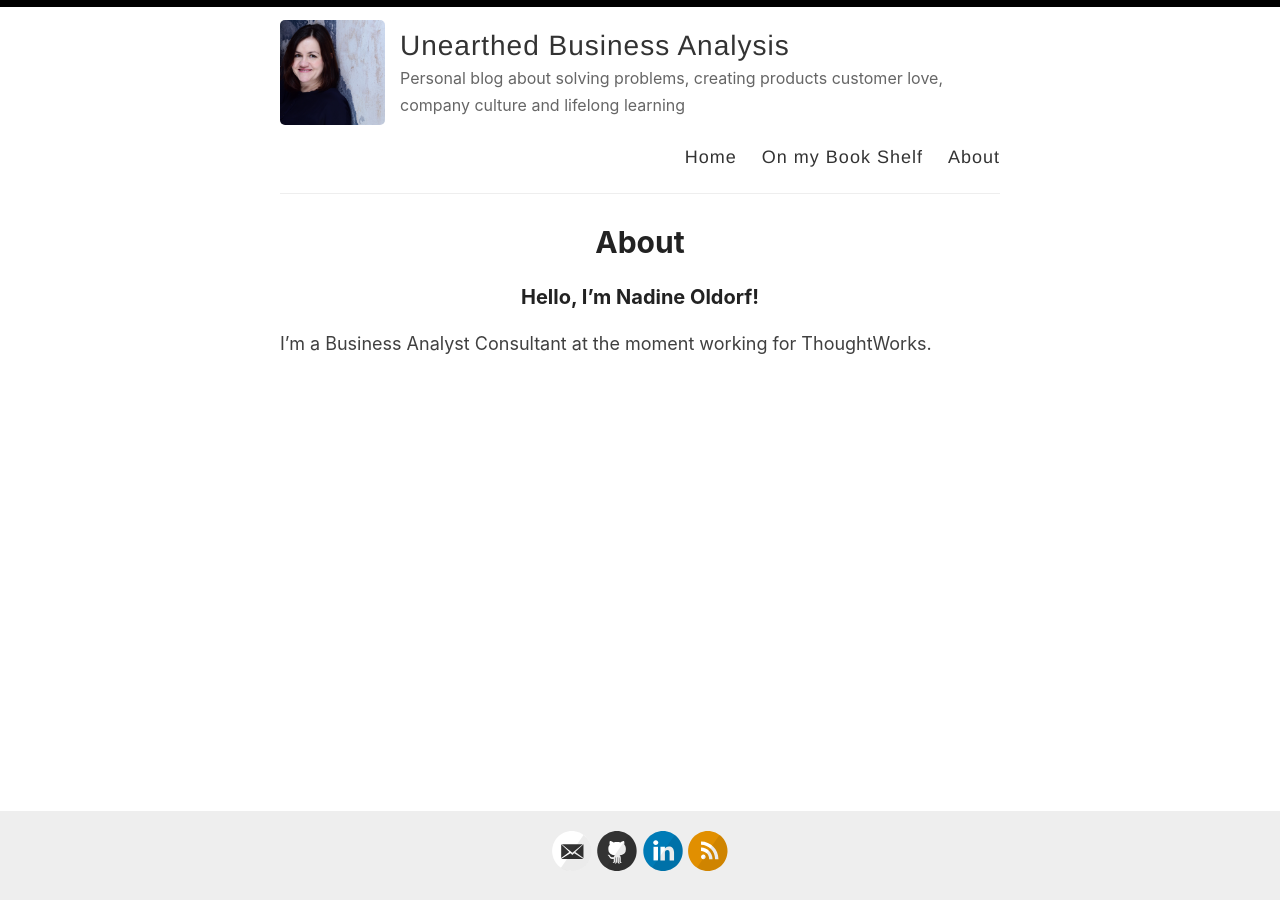
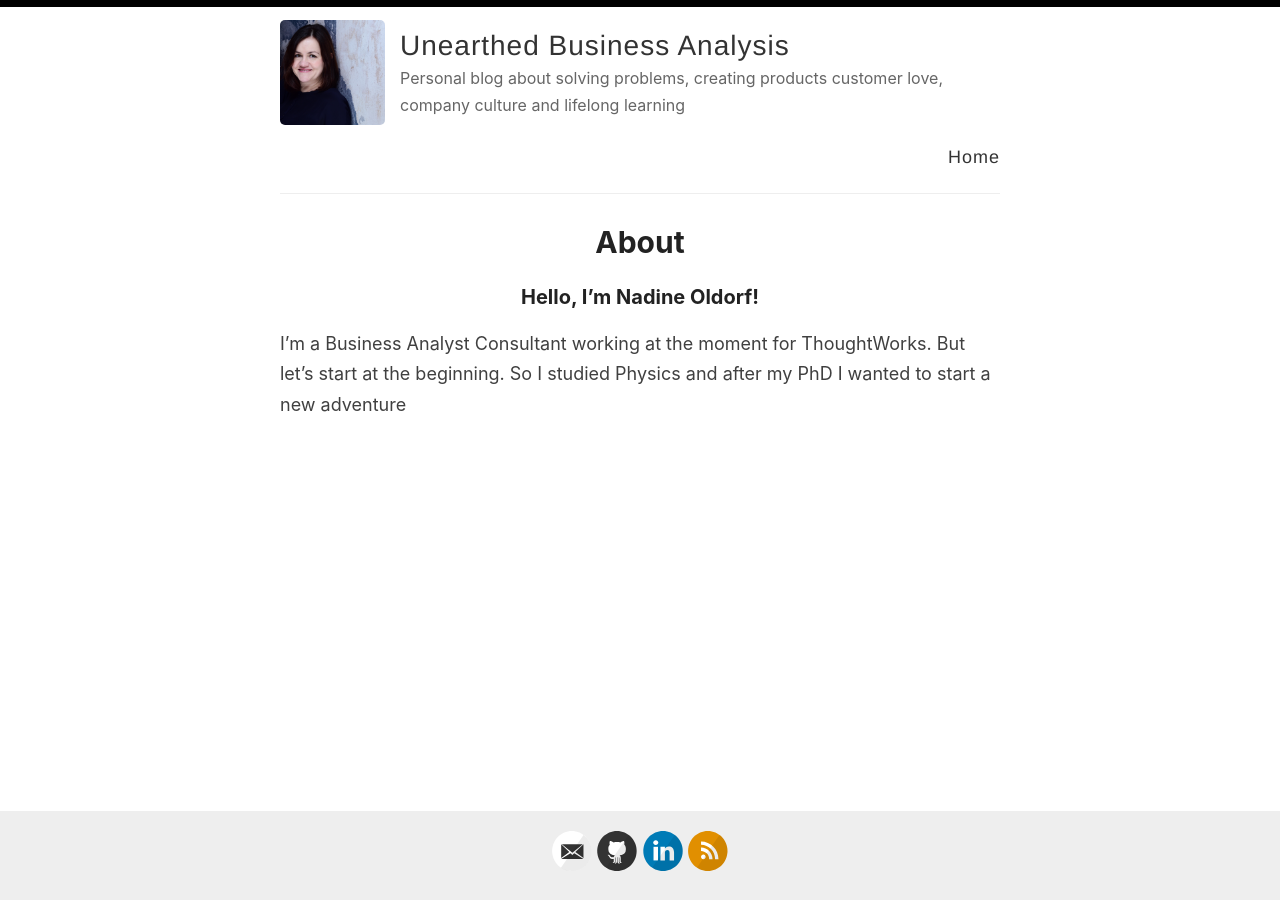
Before and after one commit to noldorf/unearthedBA, a Jekyll site: the page built from _pages/about.md, in a window 1280 px wide. Built offline with Jekyll 4.4.1, drawn with Linux system fonts in a browser that asks for light colours.

Commit message:
Remove 2 pages

```diff
--- a/_layouts/default.html
+++ b/_layouts/default.html
@@ -28,8 +28,8 @@
 
             <nav>
               <a href="{{ site.baseurl }}/">Home</a>
-              <a href="{{ site.baseurl }}/onmybookshelf">On my Book Shelf</a>
-              <a href="{{ site.baseurl }}/about">About</a>
+             <!-- <a href="{{ site.baseurl }}/onmybookshelf">On my Book Shelf</a>
+              <a href="{{ site.baseurl }}/about">About</a>-->
             </nav>
           </header>
         </div>
--- a/_pages/about.md
+++ b/_pages/about.md
@@ -6,4 +6,4 @@ title: About
 
 ### Hello, I'm Nadine Oldorf!
 
-I'm a Business Analyst Consultant at the moment working for ThoughtWorks.
+I'm a Business Analyst Consultant working at the moment for ThoughtWorks. But let's start at the beginning. So I studied Physics and after my PhD I wanted to start a new adventure
```
